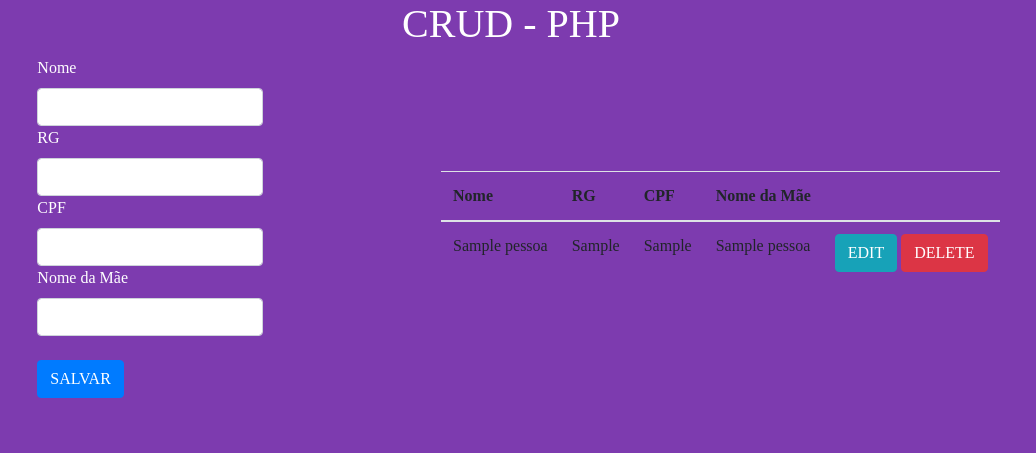
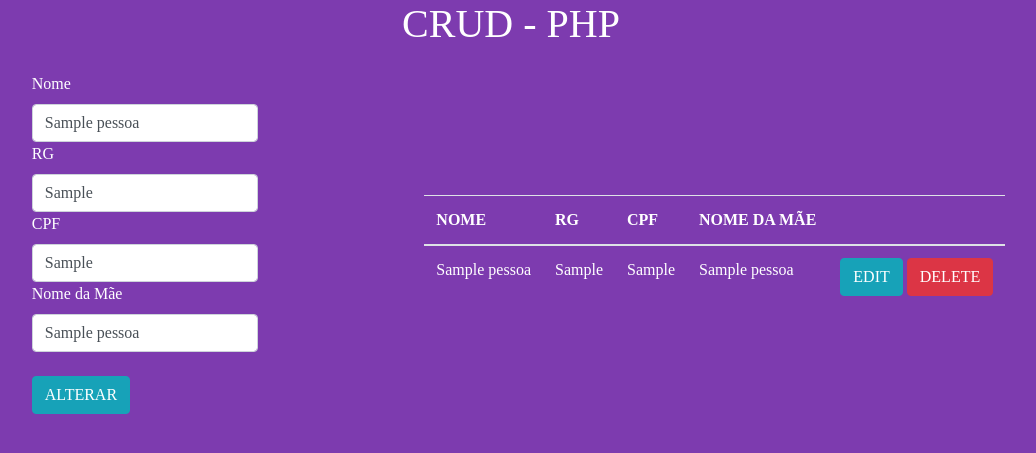
Before and after one commit to appvitor/portfolio-HTML-CSS-BootStrap, a PHP site: page /index.php?edit=1 in a window 1280 px wide. Shown: the top 453 px of the page, without its empty margins (129-1165 px from the left). Run offline with PHP 8.4, Linux system fonts and the light colour scheme; tables that the repository leaves empty or names only in its code hold one stand-in row (values such as "Sample post").

Commit message:
improve crud

```diff
--- a/crud-PHP/index.php
+++ b/crud-PHP/index.php
@@ -11,6 +11,9 @@
 			align-items: center;
 			background-color: #7d3baf;
 			font-family: "Segoe UI Black";
+			color: white;
+		}
+		th, td {
 			color: white;
 		}
 	</style>
@@ -27,30 +30,43 @@
 			echo "</pre>";
 		}
 	?>
+	<?php if (isset($_SESSION['message'])): ?>
+		<div class="alert alert-<?=$_SESSION['msg_type']?>">
+			<?php
+				echo $_SESSION['message'];
+				unset($_SESSION['message']);
+			?>
+		</div>
+	<?php endif ?>
 	<h1>CRUD - PHP</h1>
 	<div class="container">
-		<div class="row d-flex justify-content-around align-items-center">
+		<div class="row d-flex justify-content-around align-items-center mt-3">
 			<form action="processPessoa.php" method="POST">
 				<div class="form-group">
+					<input type="hidden" name="campoId" value="<?php echo $id; ?>">
 					<label>Nome</label>
-					<input type="text" class="form-control" name="campoNome">
+					<input type="text" class="form-control" name="campoNome" value="<?php echo $nome; ?>">
 					<label>RG</label>
-					<input type="text" class="form-control" name="campoRg">
+					<input type="text" class="form-control" name="campoRg" value="<?php echo $rg; ?>">
 					<label>CPF</label>
-					<input type="text" class="form-control" name="campoCpf">
+					<input type="text" class="form-control" name="campoCpf" value="<?php echo $cpf; ?>">
 					<label>Nome da Mãe</label>
-					<input type="text" class="form-control" name="campoMae">
-					<button type="submit" class="btn btn-primary mt-4" name="save">SALVAR</button>
+					<input type="text" class="form-control" name="campoMae" value="<?php echo $mae; ?>">
+					<?php if ($edit == true) : ?>
+							<button type="submit" class="btn btn-info mt-4" name="update">ALTERAR</button>
+						<?php else: ?>
+							<button type="submit" class="btn btn-primary mt-4" name="save">CADASTRAR</button>
+					<?php endif; ?>
 				</div>
 			</form>
-			<div class="row justify-content-center align-items-center">
+			<div class="row justify-content-center align-items-center mt-3">
 				<table class="table">
 					<thead>
 						<tr>
-							<th>Nome</th>
+							<th>NOME</th>
 							<th>RG</th>
 							<th>CPF</th>
-							<th>Nome da Mãe</th>
+							<th>NOME DA MÃE</th>
 							<th colspan="2"></th>
 						</tr>
 					</thead>
@@ -61,13 +77,13 @@
 							<td><?php echo $pessoa['cpf'] ?></td>
 							<td><?php echo $pessoa['nome_mae'] ?></td>
 							<td>
-								<a href="index.php?edit=<?php echo $pessoa['id']; ?>"
+								<a href="index.php?edit=<?php echo $pessoa['id_pessoa']; ?>"
 									class="btn btn-info">EDIT</a>
-								<a href="index.php?delete=<?php echo $pessoa['id']; ?>"
+								<a href="index.php?delete=<?php echo $pessoa['id_pessoa']; ?>"
 									class="btn btn-danger">DELETE</a>
 							</td>
 						</tr>
-					<?php endwhile; ?>
+					<?php endwhile ?>
 				</table>
 			</div>
 		</div>
--- a/crud-PHP/processPessoa.php
+++ b/crud-PHP/processPessoa.php
@@ -1,4 +1,13 @@
 <?php
+
+	session_start();
+
+	$id = 0;
+	$edit = false;
+	$nome = '';
+	$rg = '';
+	$cpf = '';
+	$mae = '';
 
 	$mysqli = new mysqli('localhost', 'root', '123456', 'dbphp') or die(mysqli_error($mysqli));
 
@@ -10,6 +19,46 @@
 
 		$mysqli->query("INSERT INTO tb_pessoas (nome, rg, cpf, nome_mae) VALUES('$nome', '$rg', '$cpf', '$mae')")
 			or die($mysqli->error);
+
+		$_SESSION['message'] = "Pessoa Salva!";
+		$_SESSION['msg_type'] = "success";
+		header("location: index.php");
+	}
+
+	if (isset($_GET['edit'])) {
+		$id = $_GET['edit'];
+		$edit = true;
+		$busca = $mysqli->query("SELECT * FROM tb_pessoas WHERE id_pessoa = $id") or die($mysqli->error());
+		if (count($busca) == 1){
+			$pessoa = $busca->fetch_array();
+			$nome = $pessoa['nome'];
+			$rg = $pessoa['rg'];
+			$cpf = $pessoa['cpf'];
+			$mae = $pessoa['nome_mae'];
+		}
+	}
+
+	if (isset($_POST['update'])) {
+		$id = $_POST['campoId'];
+		$nome = $_POST['campoNome'];
+		$rg = $_POST['campoRg'];
+		$cpf = $_POST['campoCpf'];
+		$mae = $_POST['campoMae'];
+
+		$mysqli->query("UPDATE tb_pessoas SET nome='$nome', rg='$rg', cpf='$cpf', nome_mae='$mae' WHERE id_pessoa = $id") or die($mysqli->error);
+
+		$_SESSION['message'] = "Pessoa Atualizada!";
+		$_SESSION['msg_type'] = "warning";
+		header('location: index.php');
+	}
+
+	if (isset($_GET['delete'])){
+		$id = $_GET['delete'];
+		$mysqli->query("DELETE FROM tb_pessoas WHERE id_pessoa = $id") or die($mysqli->error());
+
+		$_SESSION['message'] = "Pessoa Deletada!";
+		$_SESSION['msg_type'] = "danger";
+		header('location: index.php');
 	}
 
 	/*class StmtPessoa extends Conexao
```
